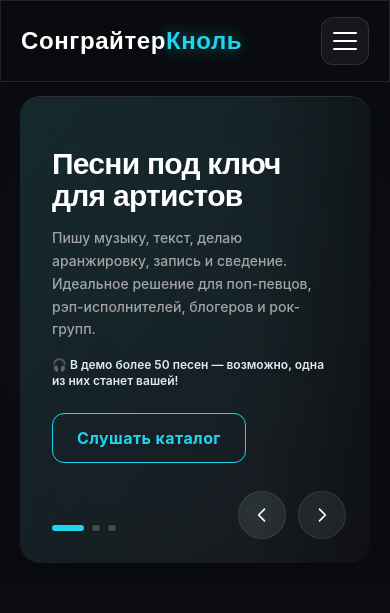
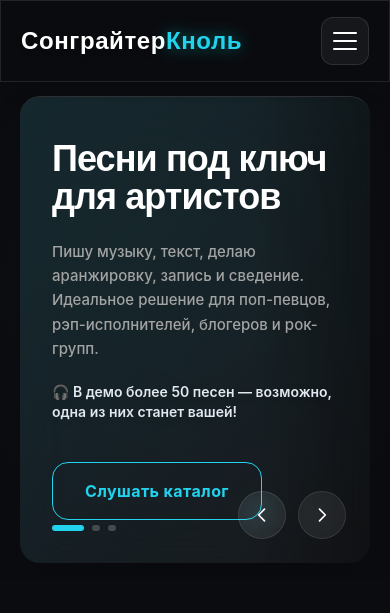
Before and after one commit to nmsnalldesign-oss/knol-records, a Next.js app: page / in a window 390 px wide. Shown: the top 613 px of the page. Built offline with nearby package versions, Linux system fonts and the light colour scheme; no server answers.

Commit message:
Troubleshoot: revert hero changes

```diff
--- a/components/HeroSection.tsx
+++ b/components/HeroSection.tsx
@@ -77,23 +77,23 @@ export default function HeroSection() {
               transition={{ duration: 0.5, ease: 'easeOut' }}
               className={`absolute inset-0 w-full h-full flex items-center ${BANNER_STYLES[current].bgClass}`}
             >
-              <div className="p-8 sm:p-14 lg:p-20 w-full lg:w-3/4 h-full flex flex-col justify-center pb-20 sm:pb-14 lg:pb-20 relative z-10">
-                <h1 className="font-display text-3xl sm:text-5xl lg:text-[64px] font-bold leading-[1.05] text-white whitespace-pre-line tracking-tight">
+              <div className="p-8 sm:p-14 lg:p-20 w-full lg:w-3/4 h-full flex flex-col justify-center relative z-10">
+                <h1 className="font-display text-4xl sm:text-5xl lg:text-[64px] font-bold leading-[1.05] text-white whitespace-pre-line tracking-tight">
                   {banners[current].title}
                 </h1>
 
-                <p className="mt-4 sm:mt-6 text-[14px] sm:text-lg text-[#A3A3A3] leading-relaxed max-w-2xl font-medium">
+                <p className="mt-6 text-[15px] sm:text-lg text-[#A3A3A3] leading-relaxed max-w-2xl font-medium">
                   {banners[current].text}
                 </p>
 
-                <div className="mt-4 sm:mt-5 text-[#E2E8F0] font-semibold text-xs sm:text-base drop-shadow-md">
+                <div className="mt-5 text-[#E2E8F0] font-semibold text-sm sm:text-base drop-shadow-md">
                   {banners[current].action}
                 </div>
 
-                <div className="mt-6 sm:mt-10 flex">
+                <div className="mt-10 flex">
                   <a
                     href={BANNER_STYLES[current].buttonLink}
-                    className={`inline-flex items-center justify-center px-6 py-3 sm:px-8 sm:py-4 rounded-xl sm:rounded-2xl font-bold tracking-wide transition-all ${BANNER_STYLES[current].btnClass}`}
+                    className={`inline-flex items-center justify-center px-8 py-4 rounded-2xl font-bold tracking-wide transition-all ${BANNER_STYLES[current].btnClass}`}
                   >
                     {BANNER_STYLES[current].buttonText}
                   </a>
```
